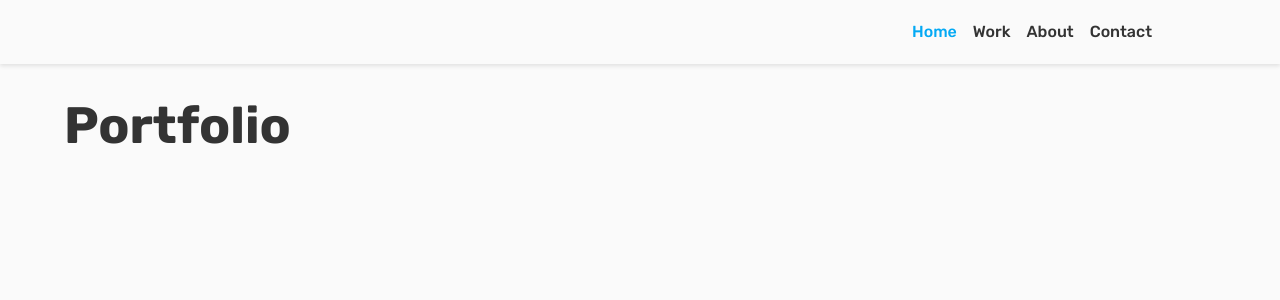
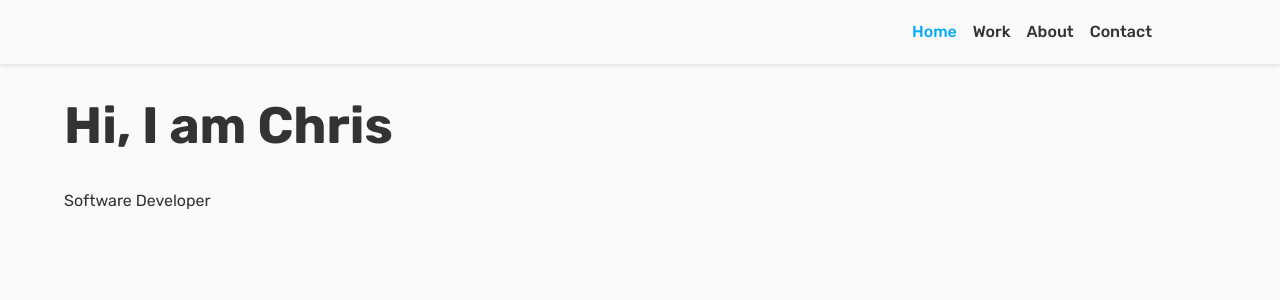
Before and after one commit to Christopher-Stolfa/portfolio, a Vue app: page / in a window 1280 px wide. Shown: the top 300 px of the page. Built offline with nearby package versions, Linux system fonts and the light colour scheme.

Commit message:
Add a style that wraps all of the routed components

```diff
--- a/src/components/navigation/Navigation.vue
+++ b/src/components/navigation/Navigation.vue
@@ -5,7 +5,9 @@
     <router-link to="/about">About</router-link>
     <router-link to="/contact">Contact</router-link>
   </nav>
-  <router-view></router-view>
+  <div :class="$styles.container">
+    <router-view></router-view>
+  </div>
 </template>
 
 <script lang="ts">
--- a/src/components/navigation/styles.module.scss
+++ b/src/components/navigation/styles.module.scss
@@ -19,3 +19,9 @@
     color: $accent-color-2;
   }
 }
+
+.container {
+  max-width: 1280px;
+  margin: 0 auto;
+  padding: 0 4rem;
+}
--- a/src/pages/about/styles.module.scss
+++ b/src/pages/about/styles.module.scss
@@ -1,3 +1,2 @@
 .root {
-  @include container;
 }
--- a/src/pages/contact/styles.module.scss
+++ b/src/pages/contact/styles.module.scss
@@ -1,3 +1,2 @@
 .root {
-  @include container;
 }
--- a/src/pages/home/index.vue
+++ b/src/pages/home/index.vue
@@ -1,6 +1,7 @@
 <template>
   <div :class="$styles.root">
-    <h1>Portfolio</h1>
+    <h1>Hi, I am Chris</h1>
+    <p>Software Developer</p>
   </div>
 </template>
 
--- a/src/pages/home/styles.module.scss
+++ b/src/pages/home/styles.module.scss
@@ -1,3 +1,2 @@
 .root {
-  @include container;
 }
--- a/src/pages/work/styles.module.scss
+++ b/src/pages/work/styles.module.scss
@@ -1,3 +1,2 @@
 .root {
-  @include container;
 }
--- a/src/styles/global.scss
+++ b/src/styles/global.scss
@@ -184,10 +184,6 @@ nav {
   margin: 0 auto;
 }
 
-#container {
-  max-width: 1280px;
-}
-
 .router-link-active {
   color: $accent-color-2;
 }
--- a/src/styles/variables.scss
+++ b/src/styles/variables.scss
@@ -19,9 +19,3 @@ $font-weight-bold: 700;
   justify-content: center;
   align-items: center;
 }
-
-@mixin container {
-  max-width: 1280px;
-  margin: 0 auto;
-  padding: 0 4rem;
-}
```
